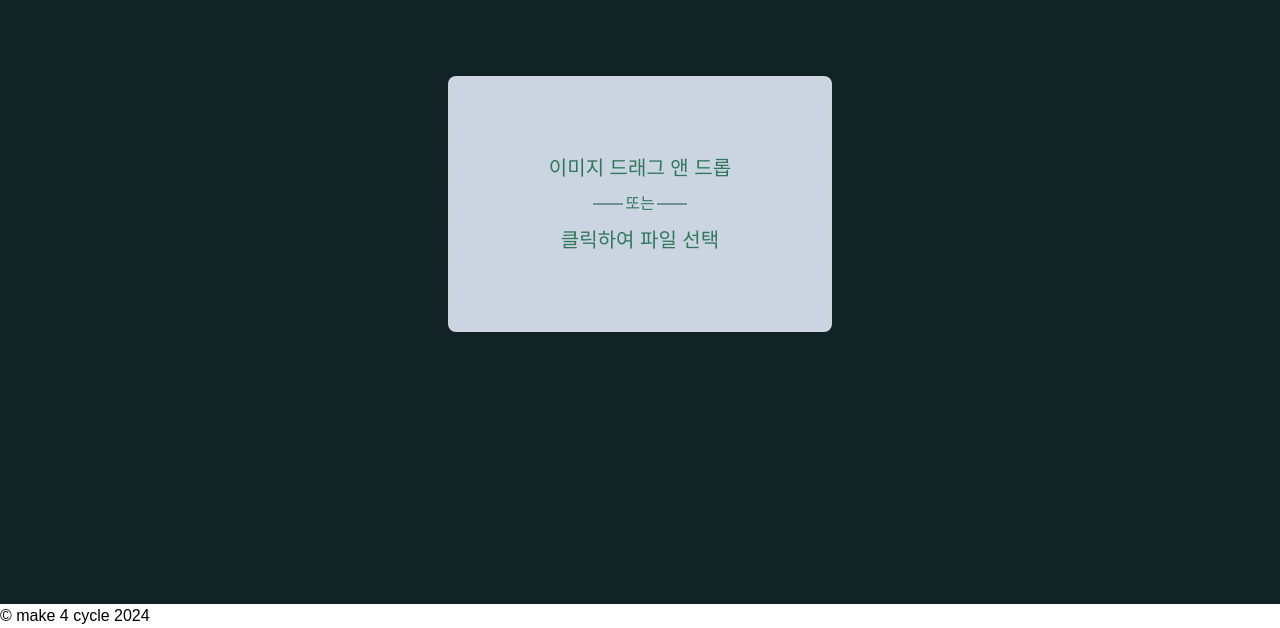
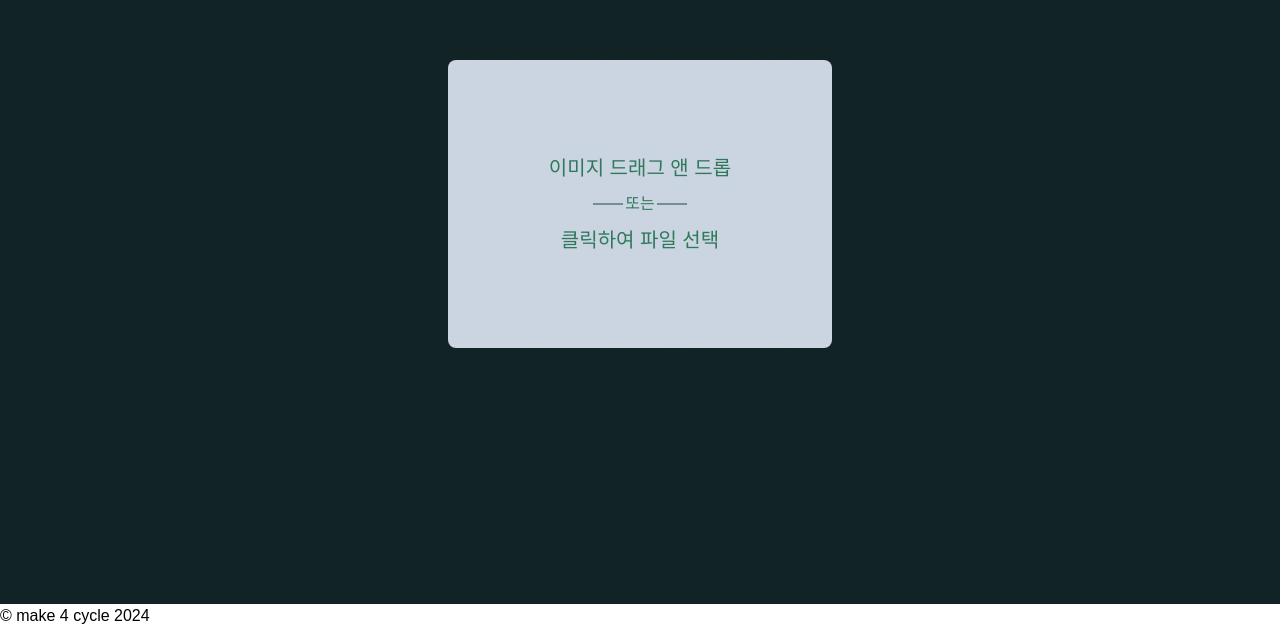
Before and after one commit to JeLee-river/make-4-cycle, a Next.js app: page /image-uploader in a window 1280 px wide. Shown: the part 196-824 px from the top of the page. Built offline with nearby package versions, Linux system fonts and the light colour scheme; no server answers; a web font is replaced by a local one.

Commit message:
:lipstick: 백그라운드 및 드롭박스 최소 너비, 높이 조정
백그라운드의 최소 높이와 너비가 컨텐츠를 담을 수 있도록 수정하고 드롭박스의 크기를 조정

```diff
--- a/src/app/(userInteraction)/image-uploader/layout.tsx
+++ b/src/app/(userInteraction)/image-uploader/layout.tsx
@@ -4,7 +4,7 @@ export default function ImageUploaderLayout({
   children: React.ReactNode;
 }) {
   return (
-    <section className='flex min-h-dvh min-w-full items-center justify-center bg-dark-green bg-cover bg-center'>
+    <section className='flex h-svh min-h-min w-full min-w-min items-center justify-center bg-dark-green bg-cover bg-center p-6'>
       {children}
     </section>
   );
--- a/src/app/components/DragImageHandler.tsx
+++ b/src/app/components/DragImageHandler.tsx
@@ -36,7 +36,7 @@ function DragImageHandler({
         onDragOver={handleDragOver}
         onDrop={handleDrop}
         onClick={handleUploadClick}
-        className='flex h-64 w-96 cursor-pointer flex-col items-center justify-center gap-4 rounded-lg border-2 border-dashed border-gray-300 bg-slate-300 transition-colors hover:border-gray-400'
+        className='flex h-72 min-h-min w-96 min-w-min cursor-pointer flex-col items-center justify-center gap-4 rounded-lg border-2 border-dashed border-gray-300 bg-slate-300 p-3 transition-colors hover:border-gray-400'
       >
         <h3 className='text-xl/8 font-medium leading-4 text-olive'>
           이미지 드래그 앤 드롭
```
